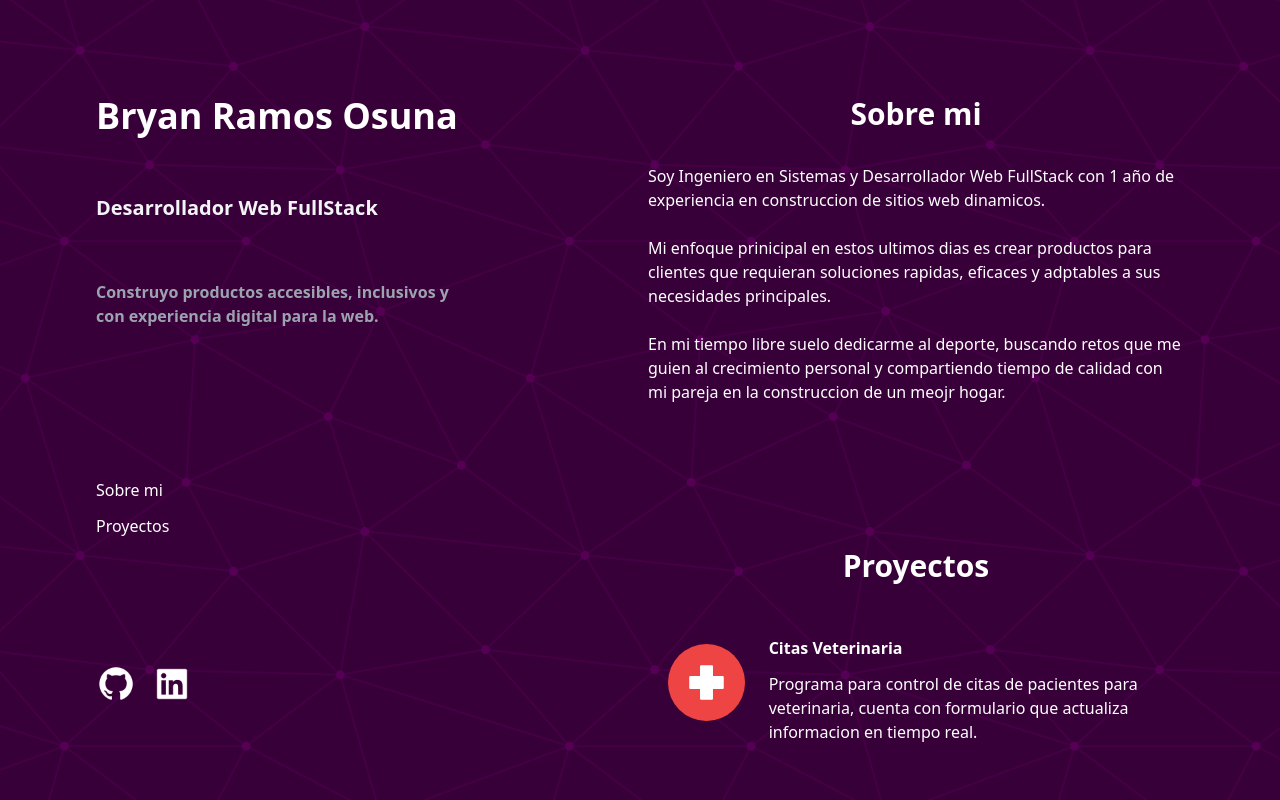
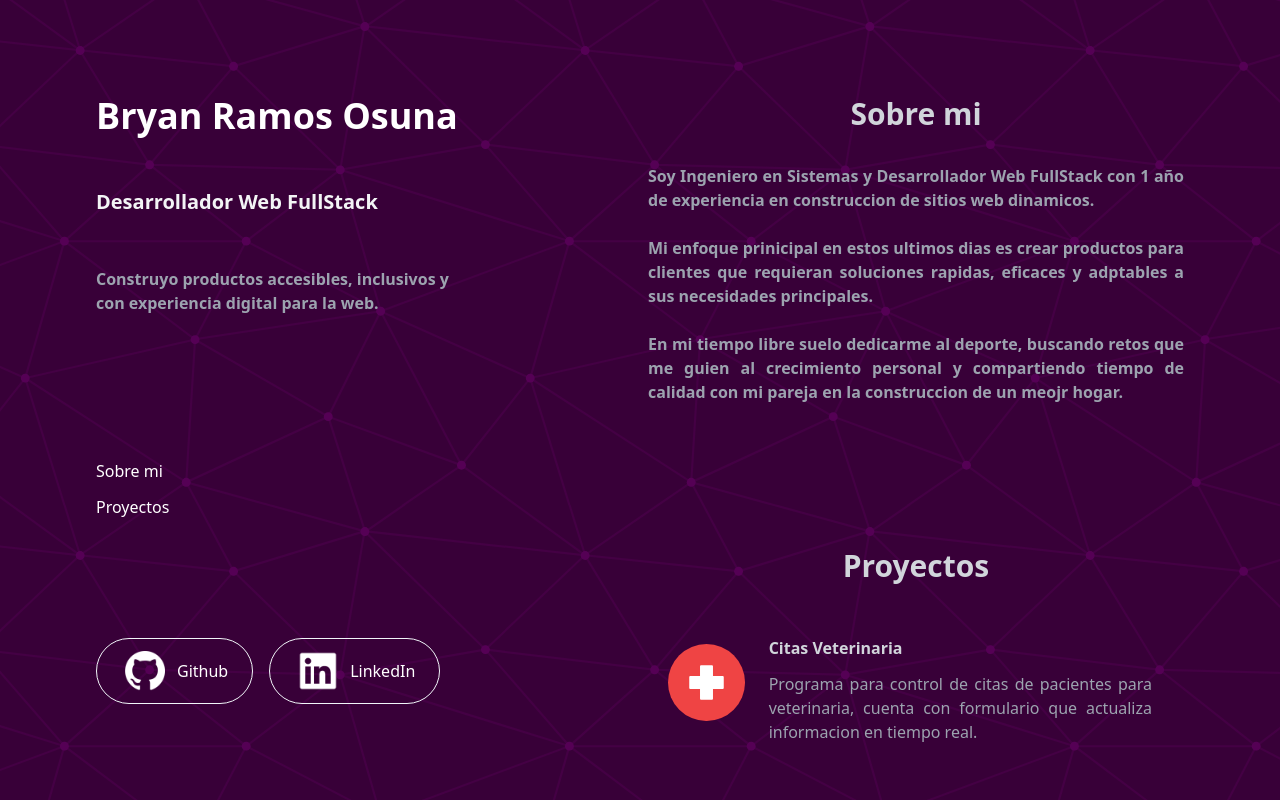
Before and after one commit to branxrams/portfolio, a React (Vite) app: page / in a window 1280 px wide. Shown: the top 800 px of the page. Built offline with nearby package versions, Linux system fonts and the light colour scheme.

Commit message:
Fixed: Styles fixed

```diff
--- a/src/components/About.jsx
+++ b/src/components/About.jsx
@@ -3,10 +3,10 @@ import React from 'react'
 const About = () => {
   return (
     <div>
-        <h2 className='text-center text-3xl font-bold mb-8'>
+        <h2 className='text-gray-300 text-center text-3xl font-bold mb-8'>
             Sobre mi
         </h2>
-        <p>
+        <p className='text-gray-400 font-bold text-justify'>
             Soy Ingeniero en Sistemas y Desarrollador Web FullStack con 1 año de experiencia en construccion de sitios web dinamicos. <br /> <br />
             Mi enfoque prinicipal en estos ultimos dias es crear productos para clientes que requieran soluciones rapidas, eficaces y adptables a sus necesidades principales.<br /> <br />
             En mi tiempo libre suelo dedicarme al deporte, buscando retos que me guien al crecimiento personal y compartiendo tiempo de calidad con mi pareja en la construccion de un meojr hogar.
--- a/src/components/Content.jsx
+++ b/src/components/Content.jsx
@@ -11,7 +11,7 @@ const Content = () => {
       <About/>
     </section>
       <section id='projects' className='mb-16 scroll-mt-16 md:mb-24 lg:mb-36 lg:scroll-mt-24'>
-        <h2 className='text-center text-3xl font-bold mb-10'>Proyectos</h2>
+        <h2 className='text-gray-300 text-center text-3xl font-bold mb-10'>Proyectos</h2>
           {dataProject.map(project => (
             <a href={project.url}>
               <Projects
--- a/src/components/Header.jsx
+++ b/src/components/Header.jsx
@@ -5,9 +5,9 @@ import Iconlnkl from '../assets/linkedin-square-logo-240.png'
 const Header = () => {
   return (
     <header className='lg:sticky lg:top-0 lg:flex lg:max-h-screen lg:w-1/2 lg:flex-col lg:justify-between lg:py-24'>
-        <h1 className='font-black text-4xl text-white mb-3'>Bryan Ramos Osuna</h1>
-        <p className='block text-gray-100 font-bold text-xl'>Desarrollador Web FullStack</p>
-        <p className='block text-gray-400 font-bold mt-3 pr-40'>Construyo productos accesibles, inclusivos y con experiencia digital para la web.</p>
+        <h1 className='font-black text-4xl text-white mb-3 text-center lg:text-left'>Bryan Ramos Osuna</h1>
+        <p className='block text-gray-100 font-bold text-xl text-center lg:text-left'>Desarrollador Web FullStack</p>
+        <p className='block text-gray-400 font-bold mt-3 lg:pr-40 text-center lg:text-left'>Construyo productos accesibles, inclusivos y con experiencia digital para la web.</p>
 
         <nav className='hidden text-white mt-16 mb md:block'>
         <ul className='grid gap-3 w-max pt-10'>
@@ -20,18 +20,27 @@ const Header = () => {
         </ul>
 
         </nav>
-        <section className='w-full flex flex-row gap-4 mt-20'>
-            <a href="https://github.com/branxrams">
+        <section className='w-full flex flex-row gap-4 mt-20 justify-center lg:justify-start'>
+            <a
+                className='text-white flex items-center justify-center gap-2 rounded-full border border-slate-100 px-6 py-2 transition-colors hover:bg-slate-500 hover:text-gray-400'
+                href="https://github.com/branxrams"
+            >
                 <img
-                    className='w-10'
+                    className='w-12'
                     src={IconGit}
                     alt="BranxRams linkedl" />
+                    Github
+
             </a>
-            <a href="https://www.linkedin.com/in/branxu/">
+            <a
+                className='text-white flex items-center justify-center gap-2 rounded-full border border-slate-100 px-6 py-2 transition-colors hover:bg-slate-500 hover:text-gray-400'
+                href="https://www.linkedin.com/in/branxu/"
+            >
                 <img
-                    className='w-10'
+                    className='w-12'
                     src={Iconlnkl}
                     alt="Branxrams Github" />
+                    LinkedIn
             </a>
         </section>
     </header>
--- a/src/components/Projects.jsx
+++ b/src/components/Projects.jsx
@@ -31,9 +31,9 @@ const Projects = ({ project }) => {
 
         <div className="w-5/6 ml-4">
           <a href={url}>
-            <h3 className="mb-3 font-bold">{title}</h3>
+            <h3 className="text-gray-300 mb-3 font-bold">{title}</h3>
           </a>
-          <p>{description}</p>
+          <p className="text-justify text-gray-400 font-medium">{description}</p>
         </div>
       </article>
     </>
```
